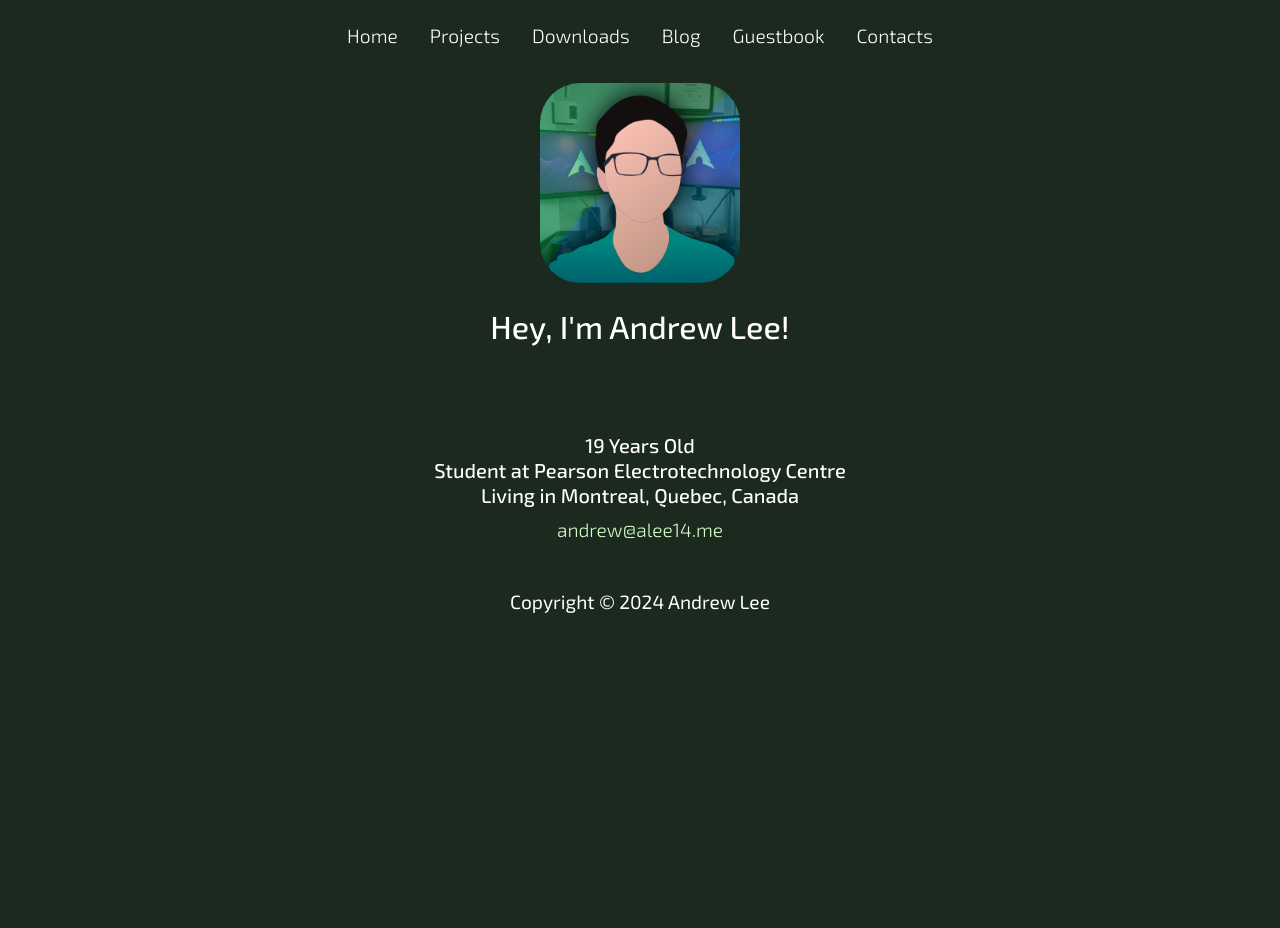
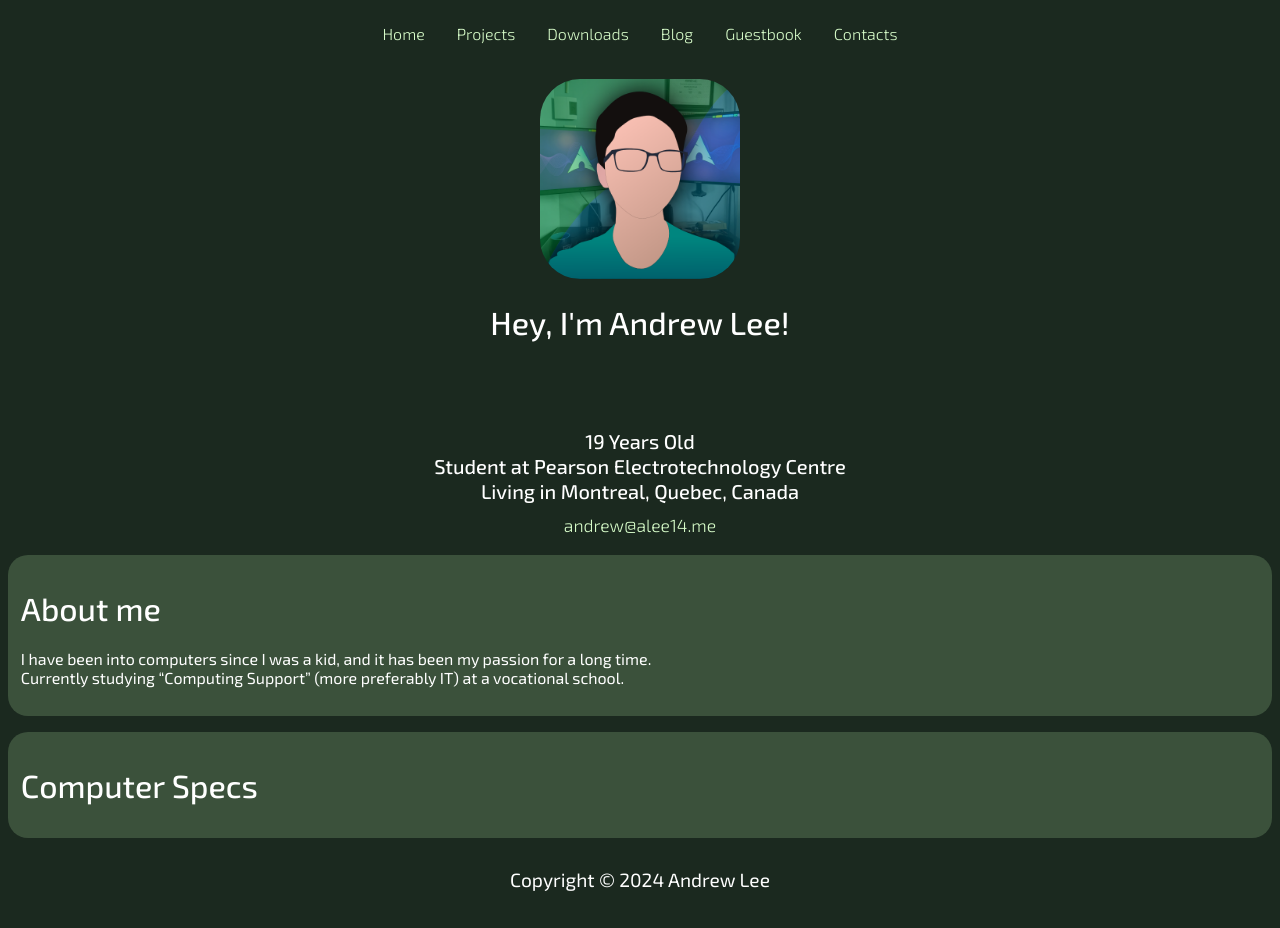
Before and after one commit to Alee14/personal-website, an Astro site: page / in a window 1280 px wide. Before the commit the page ends 800 px from the top, so only its background shows below. Built offline with nearby package versions, Linux system fonts and the light colour scheme; Astro itself is replaced by a stand-in of ours; some icons are missing.

Commit message:
Refactor Navbar and index styles, and update content

```diff
--- a/src/components/Navbar.astro
+++ b/src/components/Navbar.astro
@@ -3,11 +3,11 @@ import "../styles/Navbar.css"
 ---
 <nav>
     <ul class="nav-list">
-        <li class="nav-links"><a href="/" class="nav-link">Home</a></li>
-        <li class="nav-links"><a href="#" class="nav-link">Projects</a></li>
-        <li class="nav-links"><a href="#" class="nav-link">Downloads</a></li>
-        <li class="nav-links"><a href="#" class="nav-link">Blog</a></li>
-        <li class="nav-links"><a href="#" class="nav-link">Guestbook</a></li>
-        <li class="nav-links"><a href="#" class="nav-link">Contacts</a></li>
+        <li><a href="/" class="nav-link">Home</a></li>
+        <li><a href="#" class="nav-link">Projects</a></li>
+        <li><a href="#" class="nav-link">Downloads</a></li>
+        <li><a href="#" class="nav-link">Blog</a></li>
+        <li><a href="#" class="nav-link">Guestbook</a></li>
+        <li><a href="#" class="nav-link">Contacts</a></li>
     </ul>
 </nav>
--- a/src/pages/index.astro
+++ b/src/pages/index.astro
@@ -7,19 +7,20 @@
 
 <Layout title="Andrew Lee">
 	<main class="home">
+		<div class="headline">
 			<Image class="avatar" src="/Alee.png" alt="Andrew Lee" height="200px" width="200px" />
-		<h1>Hey, I'm Andrew Lee!</h1>
+			<h1 id="title">Hey, I'm Andrew Lee!</h1>
 			<div class="social">
-			<a href="https://github.alee14.me" class="social-links">
+				<a href="https://github.alee14.me">
 					<Icon name="fa6-brands:github" />
 				</a>
-			<a href="https://youtube.alee14.me" class="social-links">
+				<a href="https://youtube.alee14.me">
 					<Icon name="fa6-brands:youtube" />
 				</a>
-			<a href="https://instagram.alee14.me" class="social-links">
+				<a href="https://instagram.alee14.me">
 					<Icon name="fa6-brands:instagram" />
 				</a>
-			<a href="https://discord.alee14.me" class="social-links">
+				<a href="https://discord.alee14.me">
 					<Icon name="fa6-brands:discord" />
 				</a>
 			</div>
@@ -29,7 +30,17 @@
 				<h2>Living in Montreal, Quebec, Canada</h2>
 			</div>
 			<div>
-			<h3><a href="mailto:andrew@alee14.me">andrew@alee14.me</a></h3>
+				<h3><a href="mailto:andrew@alee14.me" class="email-contact">andrew@alee14.me</a></h3>
+			</div>
+		</div>
+		<div class="infobox">
+			<div class="about">
+				<h1>About me</h1>
+				<p>I have been into computers since I was a kid, and it has been my passion for a long time. <br>Currently studying “Computing Support” (more preferably IT) at a vocational school.</p>
+			</div>
+			<div class="about">
+				<h1>Computer Specs</h1>
+			</div>
 		</div>
 	</main>
 </Layout>
--- a/src/styles/Navbar.css
+++ b/src/styles/Navbar.css
@@ -10,21 +10,14 @@ ul.nav-list {
     display: flex;
     flex-direction: row;
     justify-content: center;
+    gap: 4vh;
 }
 
-li.nav-links {
-    margin: 0 1rem;
-}
-
-
 a.nav-link {
-    font-size: 1.2rem;
-    text-decoration: none;
-    color: #FFFFFF;
+    font-size: 2vh;
 }
 
 a.nav-link:hover {
-    font-weight: 500;
     color: #9ECD9D;
     transition: ease-in-out 0.1s;
 }
--- a/src/styles/index.css
+++ b/src/styles/index.css
@@ -1,4 +1,6 @@
 .home {
+    display: flex;
+    flex-direction: column;
     text-align: center;
 }
 
@@ -8,6 +10,9 @@
 
 h1 {
     font-weight: 500;
+}
+
+#title {
     font-size: 4vh;
 }
 
@@ -20,11 +25,6 @@ h2 {
     line-height: 0.4;
 }
 
-h3 {
-    font-weight: 300;
-    font-size: 1.2rem;
-}
-
 .social {
     display: flex;
     flex-direction: row;
@@ -33,6 +33,20 @@ h3 {
     gap: 7vh;
 }
 
-.social-links {
-    color: #FFFFFF;
+.email-contact {
+    font-weight: 300;
+    font-size: 2.2vh;
 }
+
+.infobox {
+    display: flex;
+    flex-direction: column;
+    gap: 2vh;
+}
+
+.about {
+    padding: 1vw;
+    text-align: left;
+    background: #3B513B;
+    border-radius: 20px;
+}
```
Lines whose indentation alone changed are shown as unchanged.
